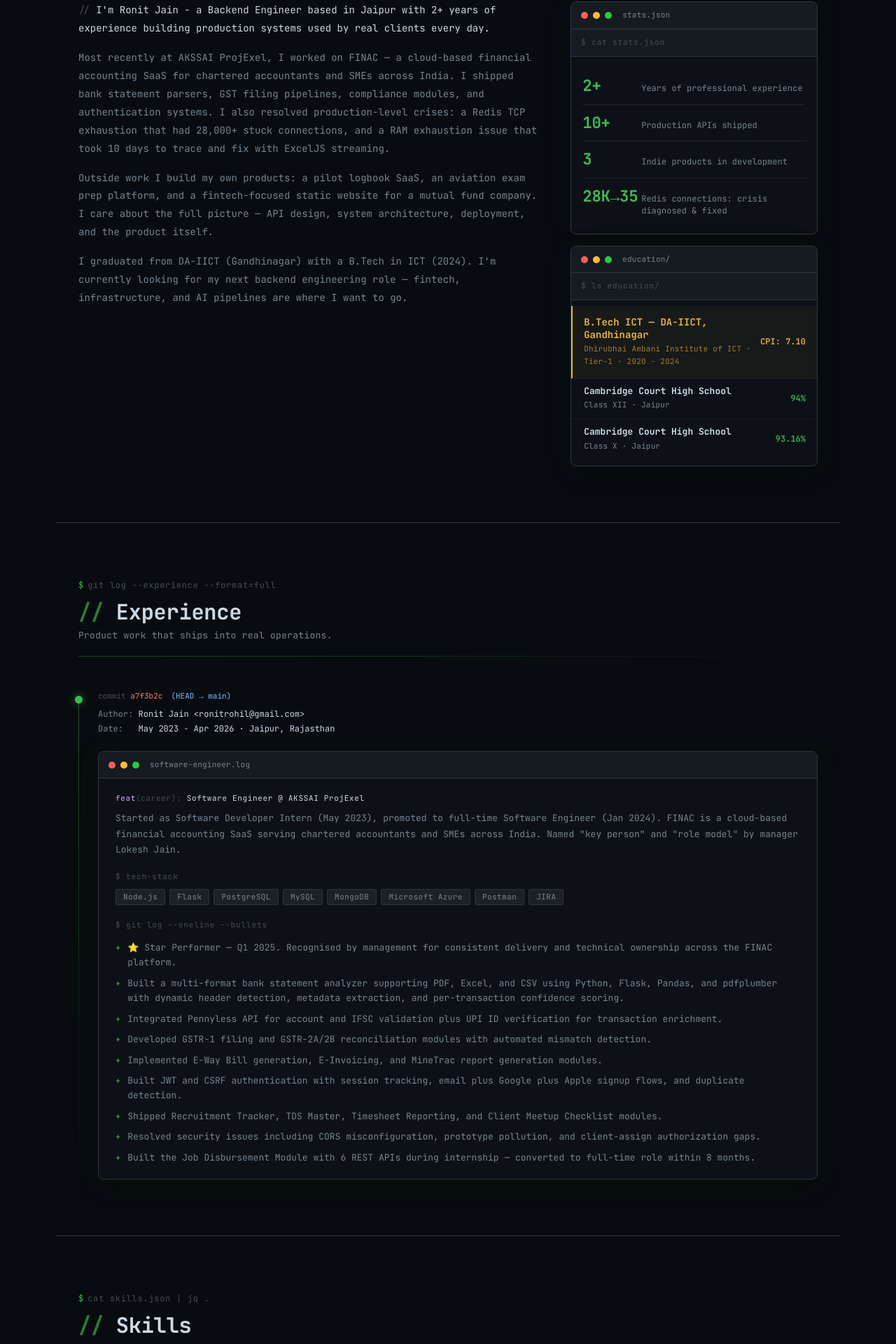
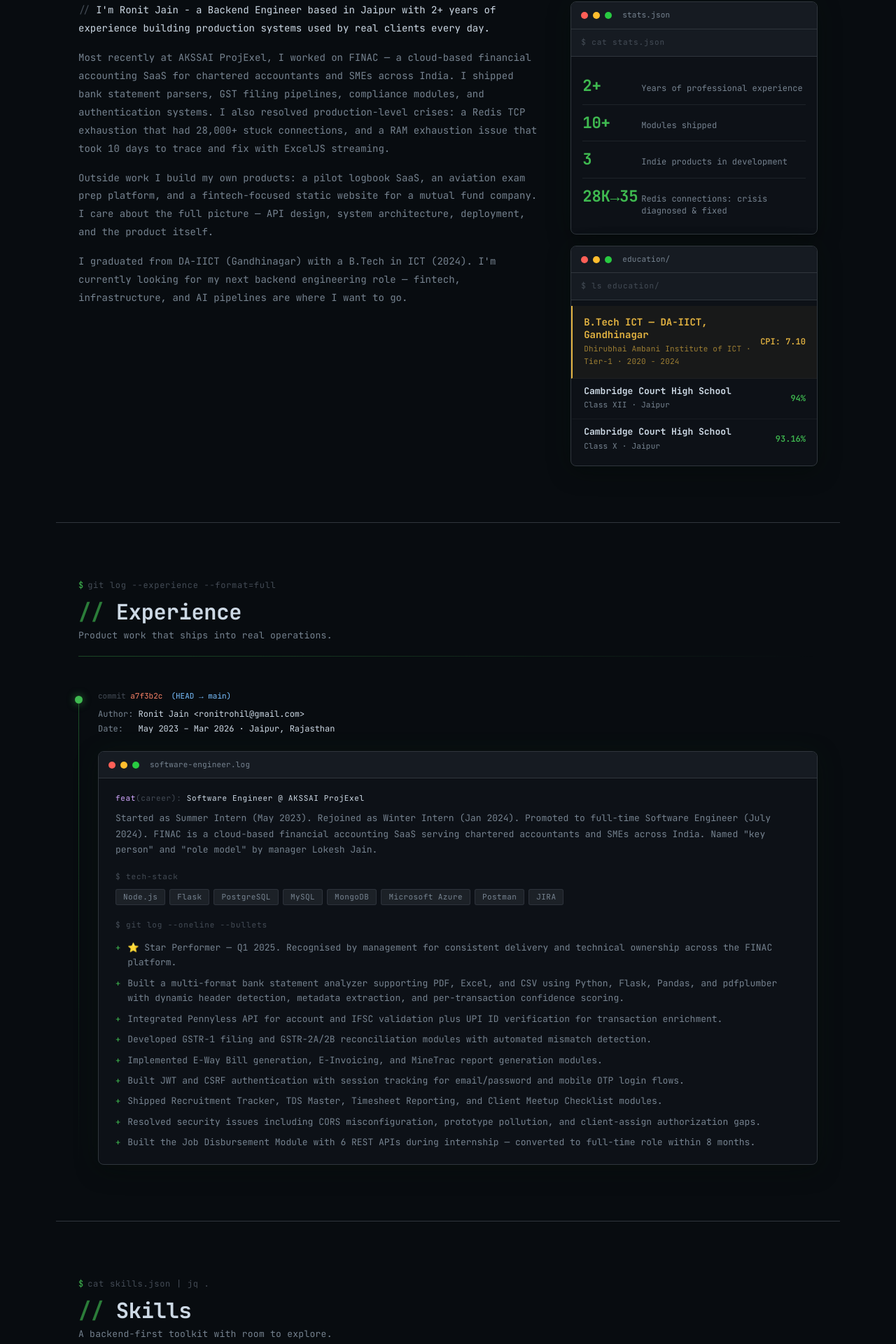
Before and after one commit to RonitRohil/Portfolio, a React (Vite) app: page / in a window 1280 px wide. Shown: the part 1038-2958 px from the top of the page at 70% size. Built offline with nearby package versions, Linux system fonts and the light colour scheme.

Commit message:
Updated Resume and Information

```diff
--- a/src/data/content.js
+++ b/src/data/content.js
@@ -30,7 +30,7 @@
   ],
   stats: [
     { value: "2+", label: "Years of professional experience" },
-    { value: "10+", label: "Production APIs shipped" },
+    { value: "10+", label: "Modules shipped" },
     { value: "3", label: "Indie products in development" },
     { value: "28K→35", label: "Redis connections: crisis diagnosed & fixed" },
   ],
@@ -58,10 +58,10 @@
     {
       role: "Software Engineer",
       company: "AKSSAI ProjExel",
-      period: "May 2023 - Apr 2026",
+      period: "May 2023 – Mar 2026",
       location: "Jaipur, Rajasthan",
       summary:
-        "Started as Software Developer Intern (May 2023), promoted to full-time Software Engineer (Jan 2024). FINAC is a cloud-based financial accounting SaaS serving chartered accountants and SMEs across India. Named \"key person\" and \"role model\" by manager Lokesh Jain.",
+        "Started as Summer Intern (May 2023). Rejoined as Winter Intern (Jan 2024). Promoted to full-time Software Engineer (July 2024). FINAC is a cloud-based financial accounting SaaS serving chartered accountants and SMEs across India. Named \"key person\" and \"role model\" by manager Lokesh Jain.",
       stack: [
         "Node.js",
         "Flask",
@@ -78,7 +78,7 @@
         "Integrated Pennyless API for account and IFSC validation plus UPI ID verification for transaction enrichment.",
         "Developed GSTR-1 filing and GSTR-2A/2B reconciliation modules with automated mismatch detection.",
         "Implemented E-Way Bill generation, E-Invoicing, and MineTrac report generation modules.",
-        "Built JWT and CSRF authentication with session tracking, email plus Google plus Apple signup flows, and duplicate detection.",
+        "Built JWT and CSRF authentication with session tracking for email/password and mobile OTP login flows.",
         "Shipped Recruitment Tracker, TDS Master, Timesheet Reporting, and Client Meetup Checklist modules.",
         "Resolved security issues including CORS misconfiguration, prototype pollution, and client-assign authorization gaps.",
         "Built the Job Disbursement Module with 6 REST APIs during internship — converted to full-time role within 8 months.",
@@ -288,7 +288,7 @@
         "Subscription management backend with Stripe integration",
         "Role-based access for instructors and students",
       ],
-      status: "In Development · Backend complete",
+      status: "Freelance Project",
       tone: "orange",
     },
     {
@@ -304,7 +304,7 @@
         "Mentor-student connection system",
         "Community forum and role-based subscriptions",
       ],
-      status: "In Development",
+      status: "Freelance Project",
       tone: "blue",
     },
     {
@@ -327,16 +327,14 @@
       path: "~/auth/service/app.py",
       stack: ["Flask", "JWT", "Python", "PostgreSQL", "Redis"],
       metric: "5 auth flows · zero breaches",
-      description: "Reusable authentication microservice used across FINAC modules and side projects.",
+      description: "Reusable authentication microservice built for a freelance client, supporting email/password and OTP login with JWT + CSRF protection.",
       features: [
         "Email + mobile login",
         "JWT + CSRF token generation and validation",
-        "Session tracking with Redis",
-        "Email, Google OAuth, and Apple Sign-In",
-        "Duplicate detection and bcrypt hashing",
+        "Session tracking",
       ],
-      status: "Production",
-      production: true,
+      status: "Freelance",
+      production: false,
       tone: "orange",
     },
   ],
@@ -354,13 +352,13 @@
     {
       title: "Tachobuddy",
       description: "Subscription-based flight logging for pilots.",
-      status: "In Development",
+      status: "Freelance Project",
       icon: "Plane",
     },
     {
       title: "Pilots Prep Club",
       description: "DGCA exam prep with mock tests, analytics, and mentorship.",
-      status: "In Development",
+      status: "Freelance Project",
       icon: "BookOpen",
     },
     {
```
Also changed, not shown: .claude/settings.json (added), .claude/settings.local.json (added), 2 other files (tests, documents, lock files or other folders).
